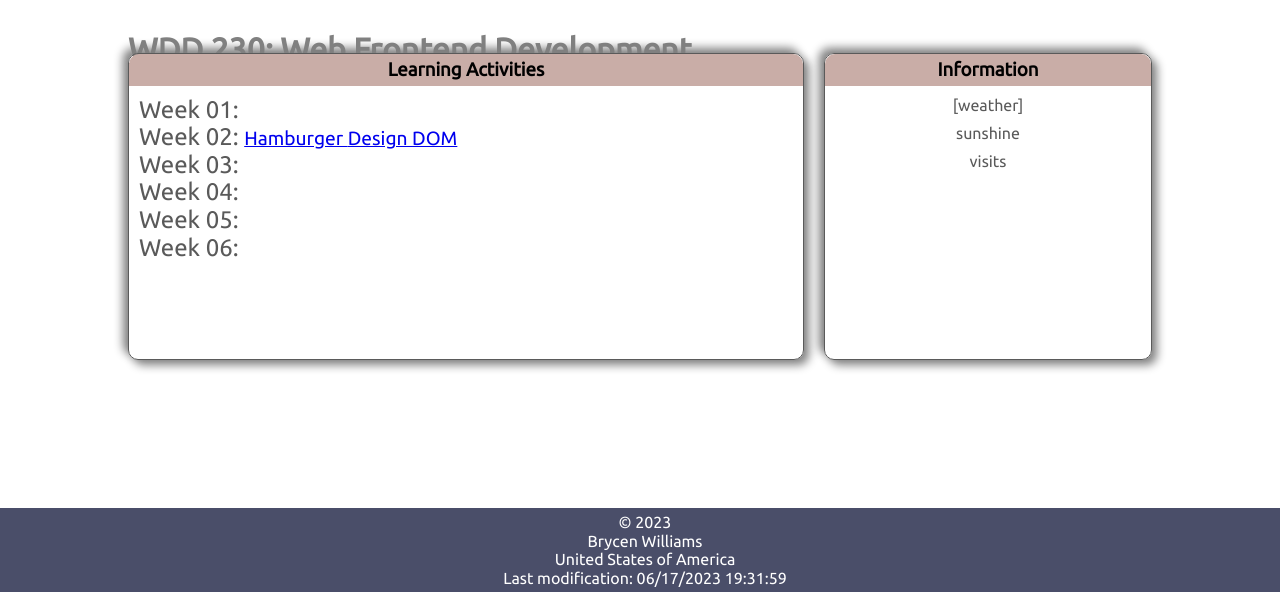
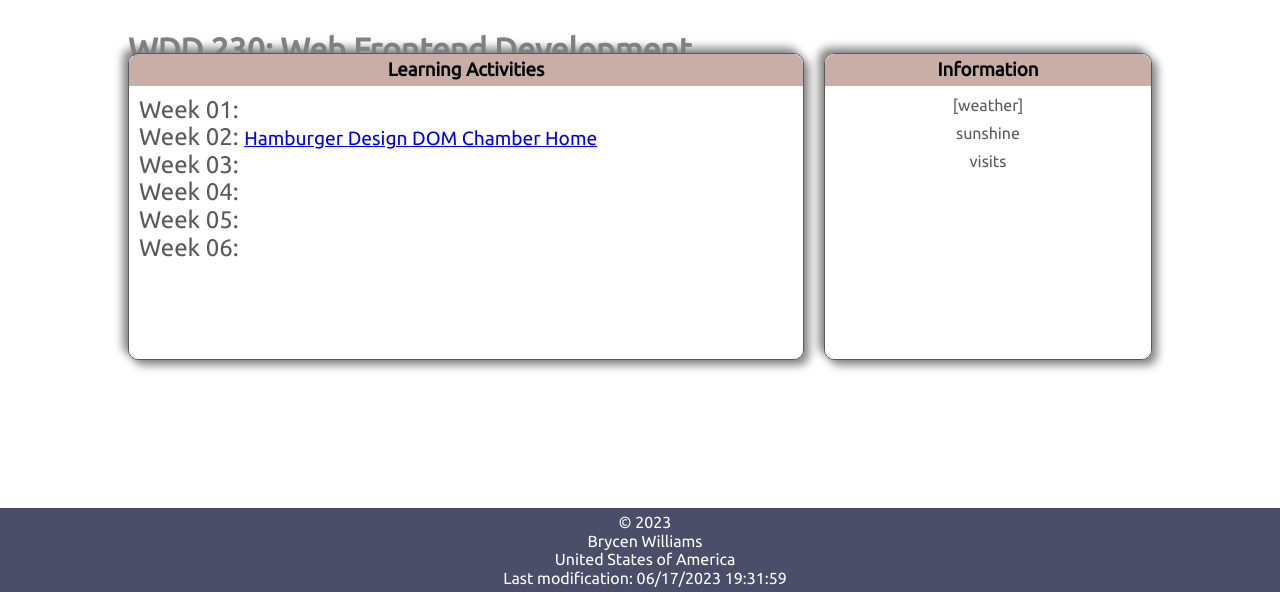
Before and after one commit to Brycenjwill/wdd230, a plain HTML site: page index.html in a window 1280 px wide. Shown: the part 208-800 px from the top of the page. Drawn offline with Linux system fonts and the light colour scheme.

Commit message:
Home page link on course home

```diff
--- a/index.html
+++ b/index.html
@@ -40,7 +40,7 @@
             <h3>Learning Activities</h3>
             <ul id="list">
                 <li>Week 01:</li>
-                <li>Week 02: <a href="https://codepen.io/Brycen-Williams/pen/zYMrZLQ">Hamburger </a><a href="week02/design.html">Design </a><a href="week02/bom.html">DOM </a></li>
+                <li>Week 02: <a href="https://codepen.io/Brycen-Williams/pen/zYMrZLQ">Hamburger </a><a href="week02/design.html">Design </a><a href="week02/bom.html">DOM </a><a href="chamber/index.html">Chamber Home</a></li>
                 <li>Week 03:</li>
                 <li>Week 04:</li>
                 <li>Week 05:</li>
```
